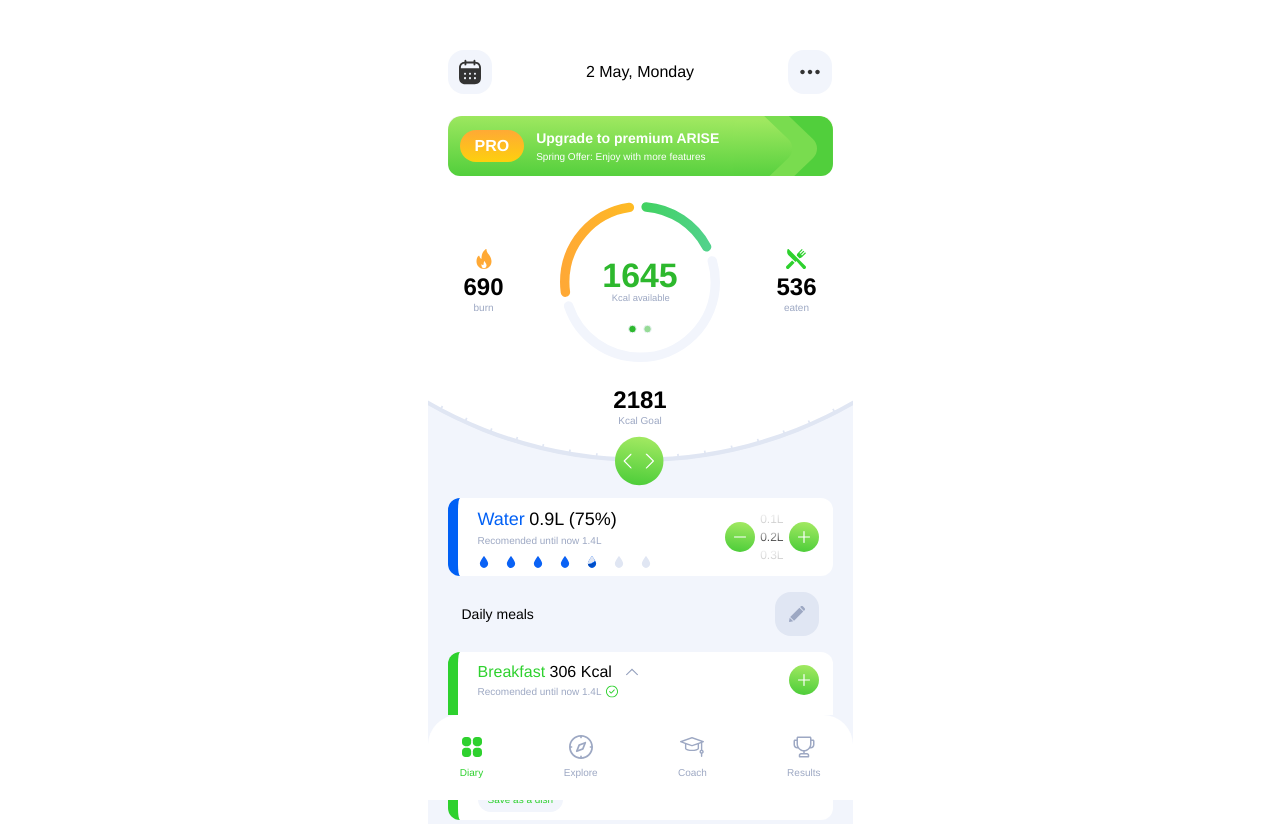
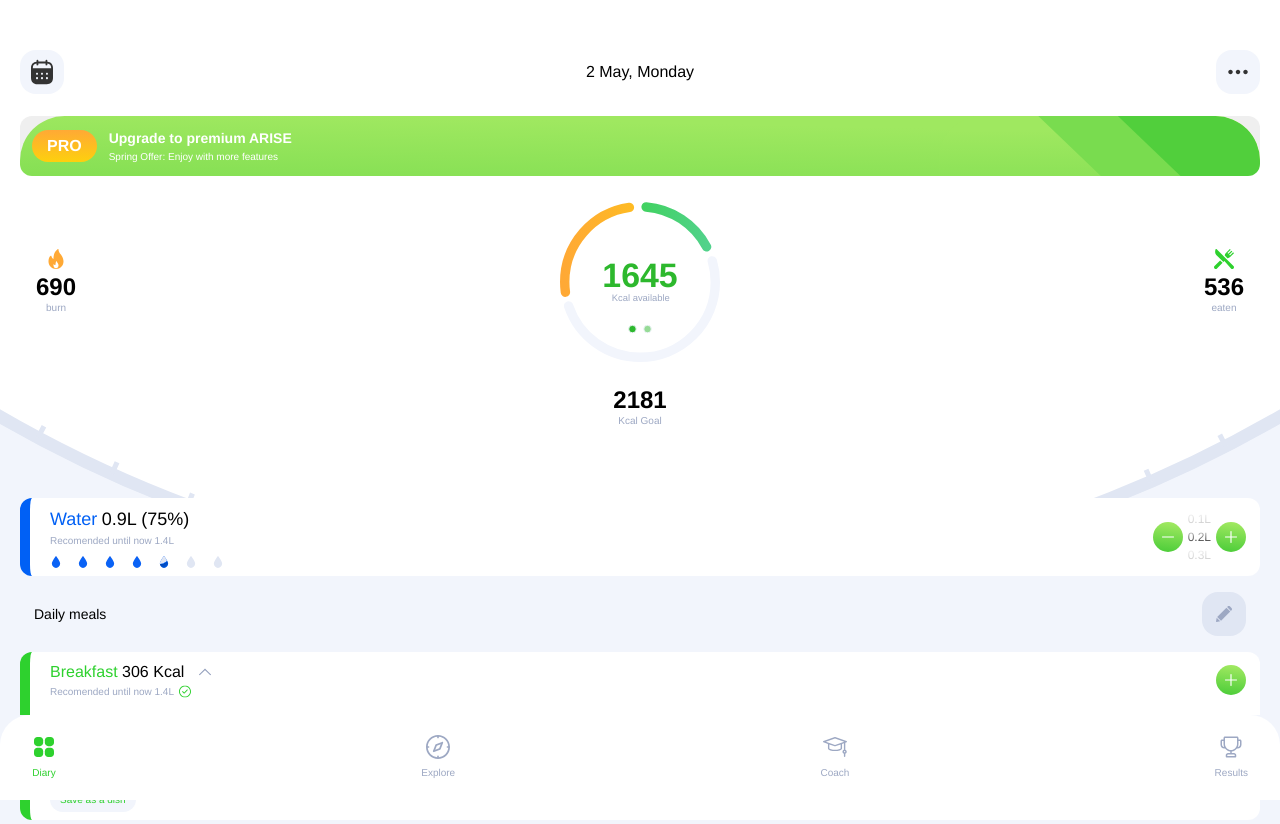
Before and after one commit to ysnitko/js_courses, a plain HTML site: page index.html in a window 1280 px wide. Shown: the top 824 px of the page. Drawn offline with Linux system fonts and the light colour scheme.

Commit message:
css changes

```diff
--- a/style/style.css
+++ b/style/style.css
@@ -18,11 +18,6 @@
 
 * {
     font-family: var(--ff-primary);
-}
-
-body {
-    max-width: 425px;
-    margin: 0 auto;
 }
 
 header {
```
